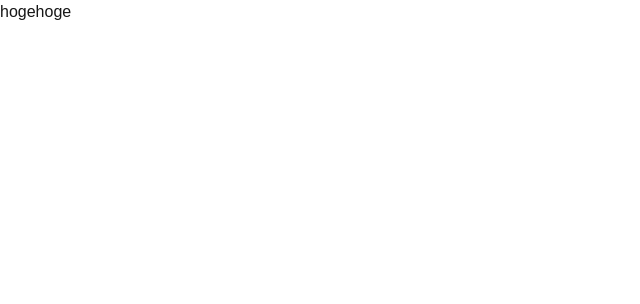
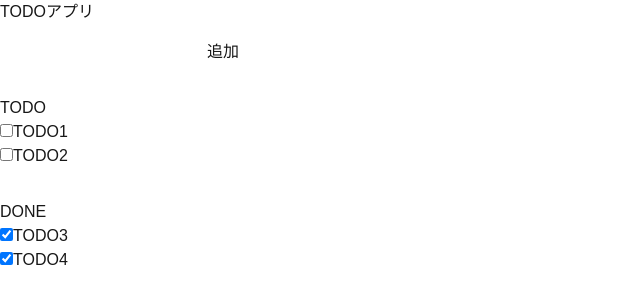
Before and after one commit to kjstudy98/nextjs-todo, a Next.js app: page / in a window 1280 px wide. Shown: the top 304 px of the page, without its empty margins (0-640 px from the left). Built offline with nearby package versions, Linux system fonts and the light colour scheme.

Commit message:
Added minimum todo function

```diff
--- a/src/app/page.tsx
+++ b/src/app/page.tsx
@@ -1,3 +1,82 @@
-export default function Home() {
-  return <div>hogehoge</div>;
+"use client";
+
+import TodoCard from "@/components/TodoCard";
+import { useState } from "react";
+
+const sampleTodos = [
+  { title: "TODO1", status: false },
+  { title: "TODO2", status: false },
+  { title: "TODO3", status: true },
+  { title: "TODO4", status: true },
+];
+
+export default function TodoManagement() {
+  const [todos, setTodos] = useState(sampleTodos);
+  const [inputTodo, setInputTodo] = useState("");
+
+  const onChangeInputTodo = (value: string) => {
+    setInputTodo(value);
+  };
+
+  const onClickAdd = () => {
+    const newTodos = [...todos];
+    newTodos.push({ title: inputTodo, status: false });
+    console.log({ newTodos });
+    setTodos(newTodos);
+  };
+
+  const onChangeStatus = (title: string) => {
+    const newTodos = todos.map((todo) => {
+      if (todo.title === title) {
+        return { title: todo.title, status: !todo.status };
+      } else {
+        return todo;
+      }
+    });
+    setTodos(newTodos);
+  };
+
+  return (
+    <div>
+      <h1>TODOアプリ</h1>
+      <div className="py-4">
+        <input
+          type="text"
+          title="todo"
+          name="todo"
+          value={inputTodo}
+          onChange={(e) => onChangeInputTodo(e.target.value)}
+        />
+        <button onClick={onClickAdd}>追加</button>
+      </div>
+
+      <div className="py-4">
+        <p>TODO</p>
+        {todos
+          .filter((todo) => !todo.status)
+          .map((todo, idx) => (
+            <TodoCard
+              title={todo.title}
+              onChangeStatus={onChangeStatus}
+              key={idx}
+              status={todo.status}
+            />
+          ))}
+      </div>
+
+      <div className="py-4">
+        <p>DONE</p>
+        {todos
+          .filter((todo) => todo.status)
+          .map((todo, idx) => (
+            <TodoCard
+              title={todo.title}
+              onChangeStatus={onChangeStatus}
+              key={idx}
+              status={todo.status}
+            />
+          ))}
+      </div>
+    </div>
+  );
 }
--- /dev/null
+++ b/src/components/TodoCard.tsx
@@ -0,0 +1,26 @@
+import React from "react";
+
+interface TodoCardProps {
+  title: string;
+  status: boolean;
+  onChangeStatus: (title: string) => void;
+}
+
+const TodoCard = (props: TodoCardProps) => {
+  const { title, status, onChangeStatus } = props;
+
+  return (
+    <div>
+      <input
+        type="checkbox"
+        title="status"
+        name="status"
+        onChange={() => onChangeStatus(title)}
+        checked={status}
+      />
+      {title}
+    </div>
+  );
+};
+
+export default TodoCard;
```
